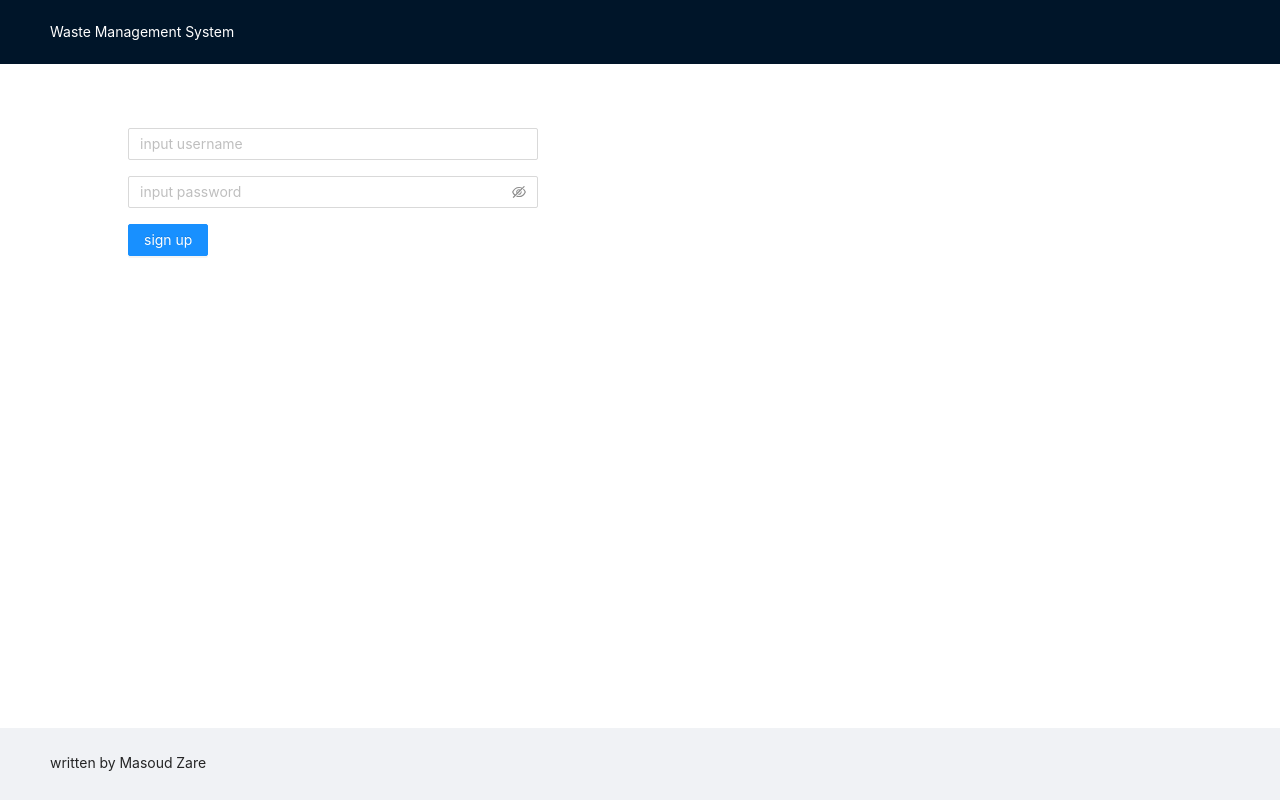
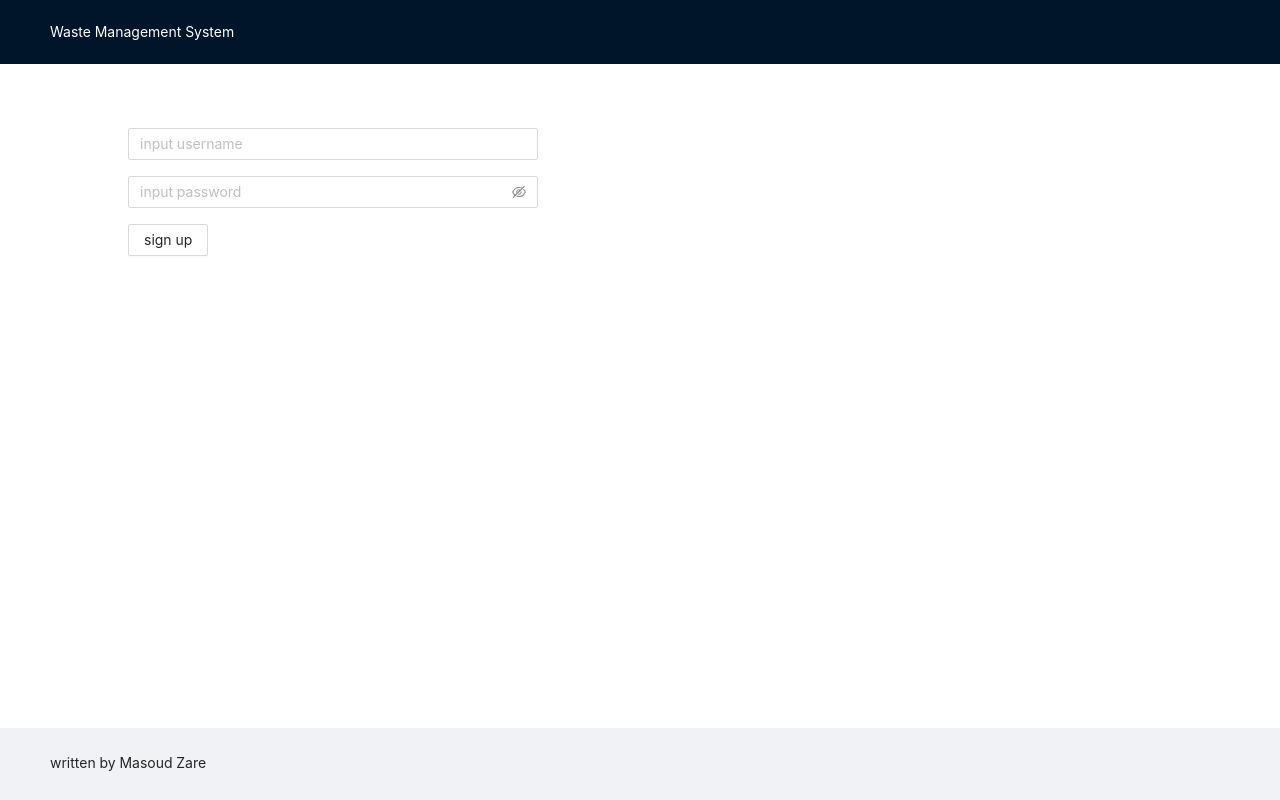
Before and after one commit to masoudz88/food_donations_frontend, a React (Create React App) app in the folder waste-management/: page /signup in a window 1280 px wide. Built offline with nearby package versions, Linux system fonts and the light colour scheme; no server answers.

Commit message:
fix hitting the submit button on signup, fetch products by company id

```diff
--- a/waste-management/src/App.js
+++ b/waste-management/src/App.js
@@ -34,7 +34,7 @@ const App = () => {
   const [name, setName] = useState("");
 
   const { companies, deleteCompany, setCompanies } = useCompany();
-  const { products, deleteProduct } = useProduct();
+  const { products, deleteProduct, fetchProducts } = useProduct();
   return (
     <Router>
       <Header style={myStyle}>Waste Management System</Header>
@@ -45,7 +45,7 @@ const App = () => {
           >
             <Route path="/" exact component={Credential}></Route>
             <CompanyContext.Provider
-              value={{ companies, deleteCompany, setCompanies, products, deleteProduct }}
+              value={{ companies, deleteCompany, setCompanies, products, deleteProduct, fetchProducts }}
             >
               <Route path="/Mainpage" exact component={Mainpage}></Route>
               <Route
--- a/waste-management/src/CompanyInfo.js
+++ b/waste-management/src/CompanyInfo.js
@@ -5,8 +5,7 @@ import { Layout, Menu } from "antd";
 import { Link, useParams } from "react-router-dom";
 
 const CompanyInfo = (props) => {
-
-  const { companies, products, setProducts } = useContext(CompanyContext);
+  const { companies, products, setProducts, fetchProducts } = useContext(CompanyContext);
   const [selectedCompany, setSelectedCompany] = useState(null);
   const { companyId } = useParams();
   const { SubMenu } = Menu;
@@ -15,7 +14,8 @@ const CompanyInfo = (props) => {
   useEffect(() => {
     const foundCompany = companies.find((c) => c.name === companyId);
     setSelectedCompany(foundCompany);
-  }, [companies, companyId, setProducts]);
+    fetchProducts(foundCompany.id);
+  }, [companies, companyId, setProducts, fetchProducts]);
 
   return (
     <div>
--- a/waste-management/src/Signup.js
+++ b/waste-management/src/Signup.js
@@ -26,7 +26,7 @@ const Signup = (props) => {
     fetch("/api/users/", {
       method: "POST",
       headers: { "Content-Type": "application/json" },
-      body: JSON.stringify(username, password),
+      body: JSON.stringify({ name: username, password }),
     }).then((res) => {
       if (res.ok) {
         fetch("/api/users/")
@@ -59,10 +59,7 @@ const Signup = (props) => {
           />
           <Button
             className="button"
-            type="primary"
-            onClick={() => {
-              alert(username + " added");
-            }}
+            htmlType="submit"
           >
             sign up
           </Button>
--- a/waste-management/src/useProduct.js
+++ b/waste-management/src/useProduct.js
@@ -3,8 +3,8 @@ import { useCallback, useEffect, useState } from "react";
 const useProduct = () => {
   const [products, setProducts] = useState([]);
 
-  const fetchProducts = useCallback(() => {
-    fetch("/api/products/")
+  const fetchProducts = useCallback((companyId) => {
+    fetch(`/api/products?companyId=${companyId}`)
       .then((res) => {
         if (res.ok) {
           return res.json();
@@ -24,11 +24,7 @@ const useProduct = () => {
     [fetchProducts]
   );
 
-  useEffect(() => {
-    fetchProducts();
-  }, [fetchProducts]);
-
-  return { products, deleteProduct };
+  return { products, deleteProduct, fetchProducts };
 };
 
 export default useProduct;
```
